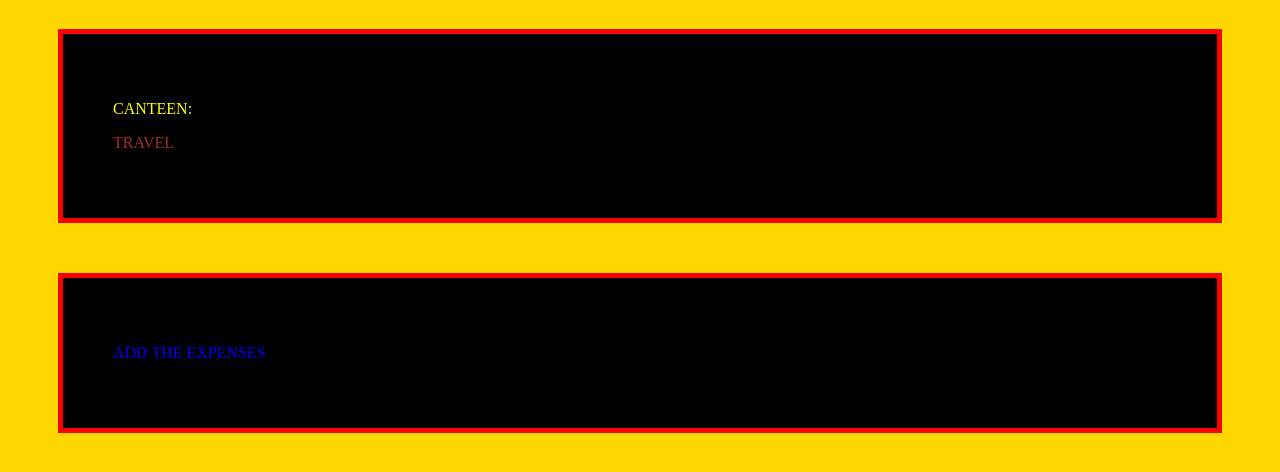
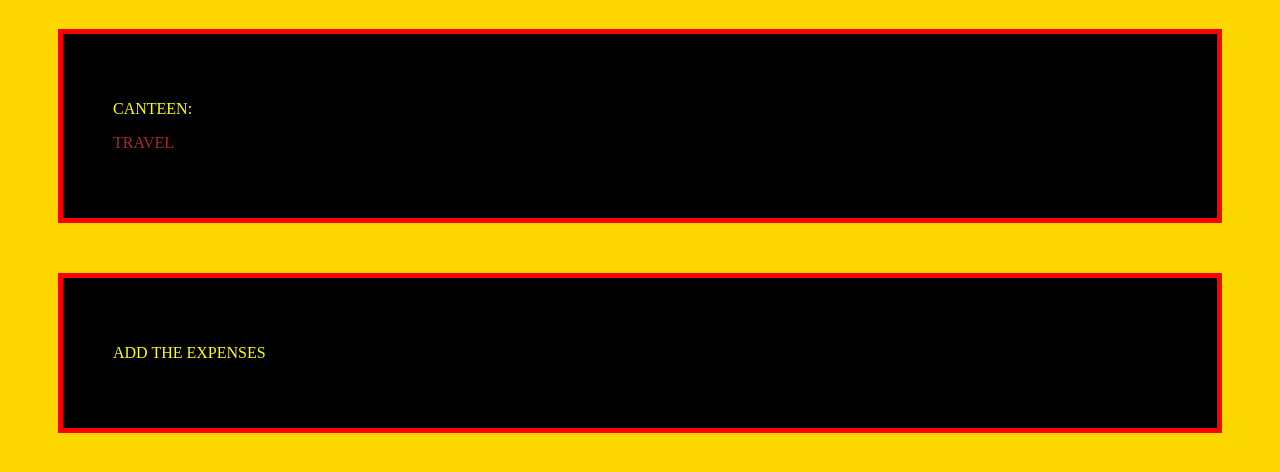
Before and after one commit to Selva-s7/ACEWEB, a plain HTML site: page index.html in a window 1280 px wide. Shown: the part 138-610 px from the top of the page. Drawn offline with Linux system fonts and the light colour scheme.

Commit message:
testing file

```diff
--- a/index.html
+++ b/index.html
@@ -14,7 +14,7 @@
             <p class="two">TRAVEL</p>
         </div>
         <div class="four">
-            <p class="one1">ADD THE EXPENSES</p>
+            <p class="one">ADD THE EXPENSES</p>
         </div>
     </body>
 </html>
```
